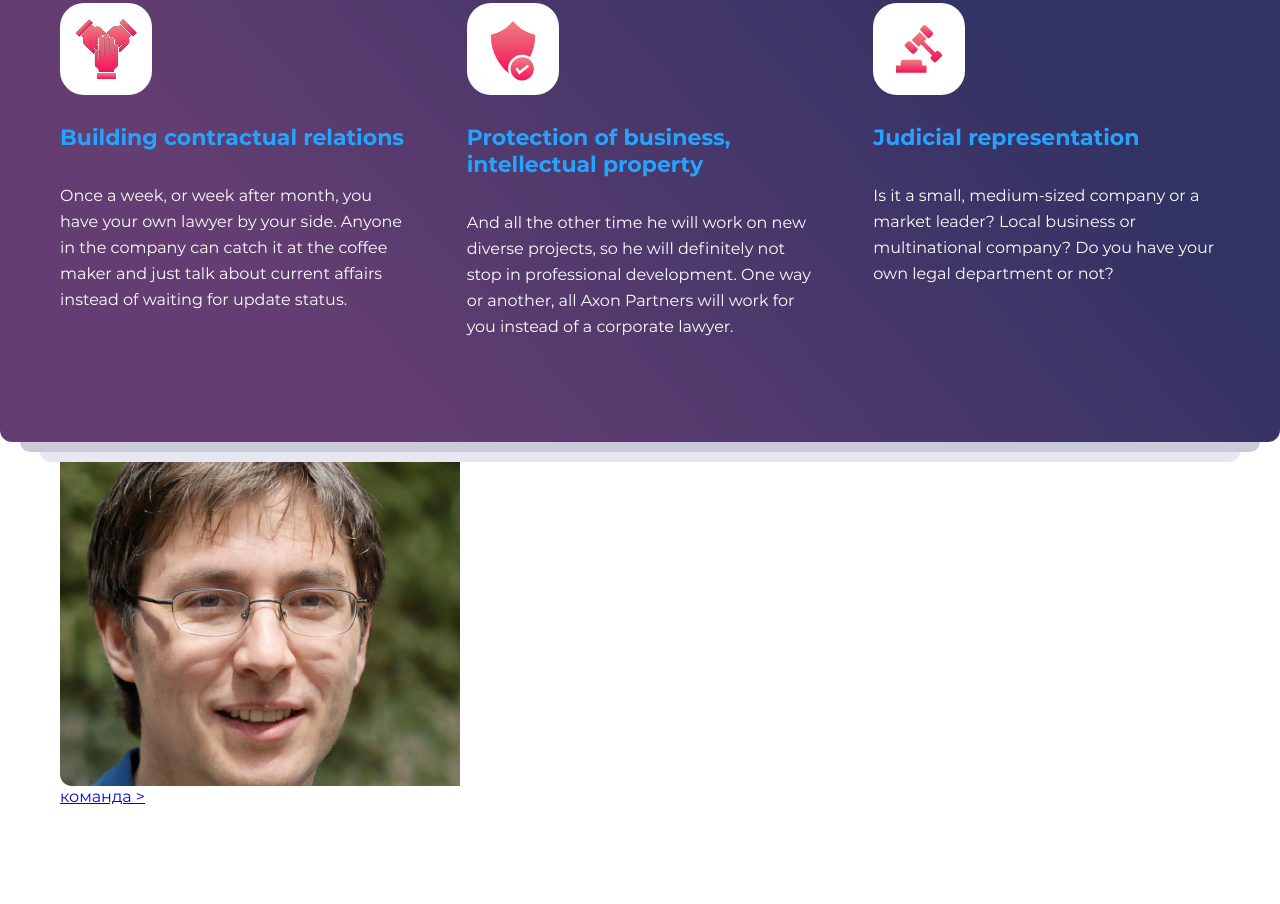
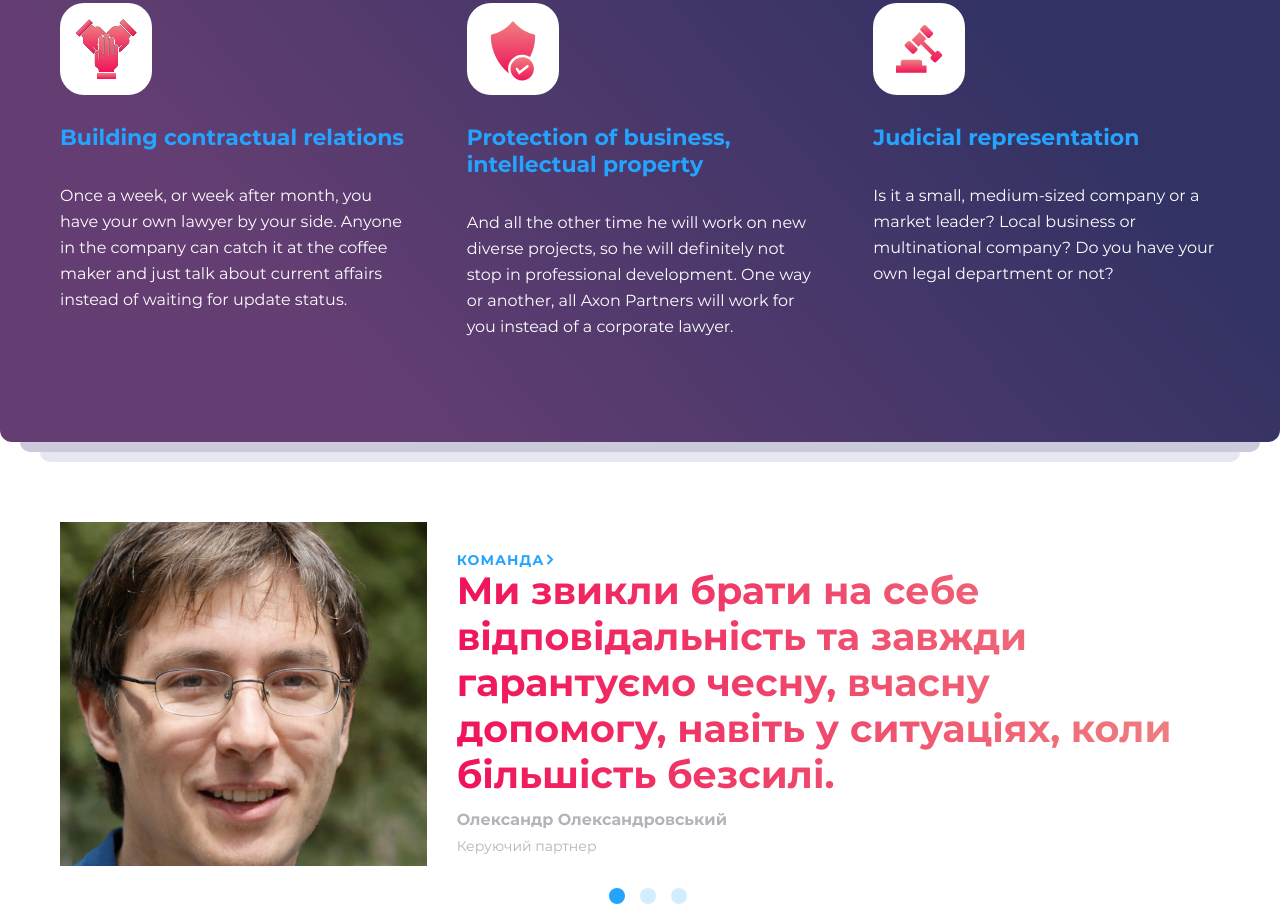
Before and after one commit to Shevanov-Vladyslav/project, a website: page app/index.html in a window 1280 px wide. Shown: the part 1793-2697 px from the top of the page. Before the commit the page ends 2598 px from the top, so only its background shows below. Drawn offline with Linux system fonts and the light colour scheme.

Commit message:
slider done

```diff
--- a/app/index.html
+++ b/app/index.html
@@ -85,7 +85,7 @@
                     </div>
                 </section>
                 <section class="header__bottom">
-                    <a class="header__bottom-link" href="#" class="services">services</a>
+                    <a class="header__bottom-link" href="#">services</a>
                     <h2 class="header__bottom-h2">What can we do better than others?</h2>
                     <div class="header__bottom-wrap">
                         <div class="header__bottom-item1">
@@ -110,7 +110,7 @@
                             </a>
                             <a class="header__bottom-item-link" href="#" >IT and e-commerce</a>
                             <p class="header__bottom-item-text">
-                                An endless stream of contracts, tax issues, labor relations, corporate papers - legal work distracts you from doing business. But there is not much work to do to hire an in-house lawyer.</p>
+                                An endless stream of contracts, tax issues, labor relations, corporate papers - legal work distracts you from doing business. But there is not much work to do to hire an in-house lawyer.   lorem500</p>
                         </div>
                         <div class="header__bottom-item2">
                             <a class="header__bottom-item-icon" href="#">
@@ -271,9 +271,25 @@
     <main>
         <section class="slider">
             <div class="container slider__wrap">
-                <img class="slider__img" src="img/men-desktop-1x.jpg" alt="men" aria-label="Alexander Alexandrovsky">
-                <div class="slider__inform">
-                    <a class="slider__inform-link" href="#">команда ></a>
+                <div class="slider__shell">
+                    <div class="slider__men">
+                        <picture>
+                            <source media="(max-width: 991px) and (min-width: 768px)" srcset="img/men-tablet1-1x.jpg 1x, img/men-tablet1-2x.jpg 2x">
+                            <source media="(max-width: 767px) and (min-width: 375px)" srcset="img/men-tablet-1x.jpg 1x, img/men-tablet-2x.jpg 2x">
+                            <img class="slider__img" src="img/men-desktop-1x.jpg"  srcset="img/men-desktop-2x.jpg 2x" alt="men" aria-label="Alexander Alexandrovsky" width="400" height="344">
+                        </picture>
+                    </div>
+                    <div class="slider__inform">
+                        <a class="slider__inform-link" href="#">команда</a>
+                        <h2 class="slider__inform-h2">Ми звикли брати на себе відповідальність та завжди гарантуємо чесну, вчасну допомогу, навіть у ситуаціях, коли більшість безсилі.</h2>
+                        <p class="slider__inform-name">Олександр Олександровський</p>
+                        <p class="slider__inform-function">Керуючий партнер</p>
+                    </div>
+                </div>
+                <div class="slider__points" aria-label="slider">
+                    <span class="slider__point slider__point--active" aria-label="slider__point"></span>
+                    <span class="slider__point" aria-label="slider__point"></span>
+                    <span class="slider__point" aria-label="slider__point"></span>
                 </div>
             </div>
         </section>
--- a/app/sass/blocks/_header__bottom.scss
+++ b/app/sass/blocks/_header__bottom.scss
@@ -11,13 +11,13 @@
             text-decoration: none;
             color: $links;
             &::after {
-                content: '';
+                content: ' ';
                 width: 5px;
-                height: 9px;
-                background-image: url("../../img/arrow.svg");
+                height: 10px;
+                background-image: url("../../img/arr.svg");
                 background-repeat: no-repeat;
-                background-position: center;
-                color: $links;
+                background-position: right top;
+                padding-left: 10px;
             }
         }
         &-h2 {
@@ -39,6 +39,8 @@
         }
         &-item1 {
             grid-area: first;
+            display: flex;
+            flex-direction: column;
         }
         &-item2 {
             grid-area: second;
--- /dev/null
+++ b/app/sass/blocks/_slider.scss
@@ -0,0 +1,113 @@
+.slider {
+    padding: 80px 0 0;
+    &__shell {
+        display: flex;
+    }
+    &__men {
+        width: 400px;
+    }
+    &__img {
+        height: 344px ;
+        width: 100%;
+        -o-object-fit: cover;
+        object-fit: cover;
+    }
+    &__inform {
+        padding: 30px 30px 30px;
+        &-link {
+            font-weight: 700;
+            font-size: 14px;
+            line-height: 17px;
+            letter-spacing: 1px;
+            text-transform: uppercase;
+            text-decoration: none;
+            color: $links;
+            padding-bottom: 5px;
+            margin: 0;
+            &::after {
+                content: ' ';
+                width: 5px;
+                height: 10px;
+                background-image: url("../../img/arr.svg");
+                background-repeat: no-repeat;
+                background-position: right top;
+                padding-left: 10px;
+            }
+        }
+        &-h2 {
+            font-weight: 700;
+            font-size: 38px;
+            line-height: 46px;
+            background: $lineral-h2;
+            -webkit-background-clip: text;
+            -webkit-text-fill-color: transparent;
+            text-fill-color: transparent;
+            padding-bottom: 10px;
+            max-width: 800px;
+            margin: 0;
+        }
+        &-name {
+            font-weight: 700;
+            font-size: 16px;
+            line-height: 20px;
+            color: $gray-text;
+            padding-bottom: 6px;
+            margin: 0;
+        }
+        &-function {
+            font-size: 14px;
+            line-height: 22px;
+            color: $gray-text;
+            margin: 0;
+        }
+    }
+    &__points {
+        display: flex;
+        justify-content: center;
+    }
+    &__point {
+        width: 16px;
+        height: 16px;
+        border-radius: 50%;
+        background: $links;
+        opacity: 0.2;
+        margin-left: 15px;
+        &--active {
+            opacity: 1;
+        }
+    }
+}
+
+@media screen and (max-width: 992px){
+    .slider {
+        &__men {
+            width:100%;
+        }
+        &__img {
+            height: 526px ;
+            width: 100%;
+            -o-object-fit: cover;
+            object-fit: cover;
+        }
+    }
+}
+
+@media screen and (max-width: 767px){
+    .slider {
+        &__shell {
+            flex-direction: column;
+        }
+        &__inform {
+            padding: 30px 0 30px;
+        }
+        &__men {
+            width:100%;
+        }
+        &__img {
+            height: 500px ;
+            width: 100%;
+            -o-object-fit: cover;
+            object-fit: cover;
+        }
+    }
+}
--- a/app/sass/style.scss
+++ b/app/sass/style.scss
@@ -6,3 +6,4 @@
 @import "blocks/header__h-back";
 @import "blocks/header__midle";
 @import "blocks/header__bottom";
+@import "blocks/slider";
```
Also changed, not shown: app/css/style.css, app/img/arr.svg (added), app/img/men-tablet1-1x.jpg (added), app/img/men-tablet1-2x.jpg (added), 1 other file.
